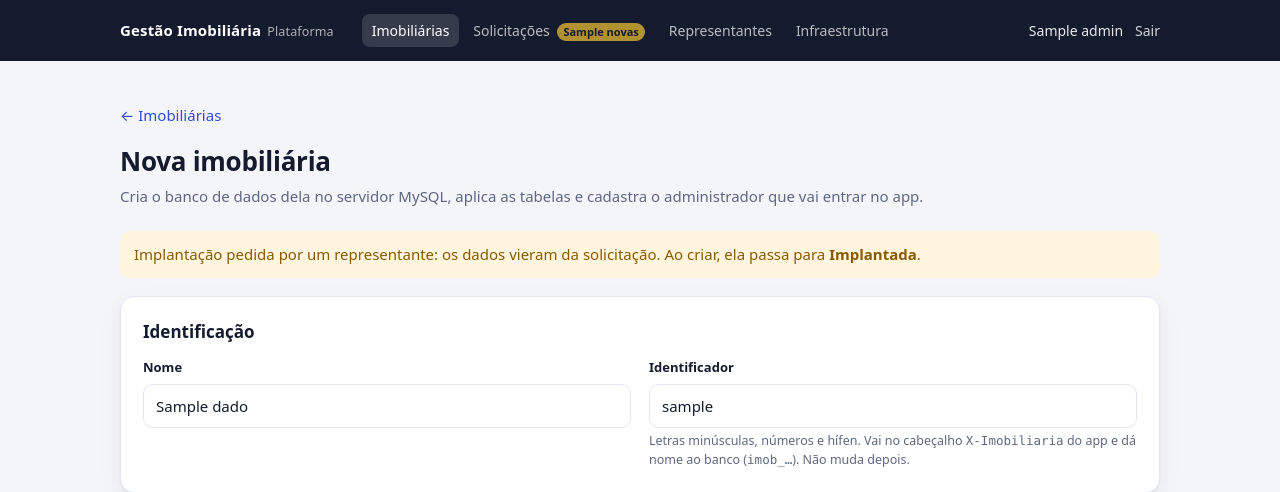
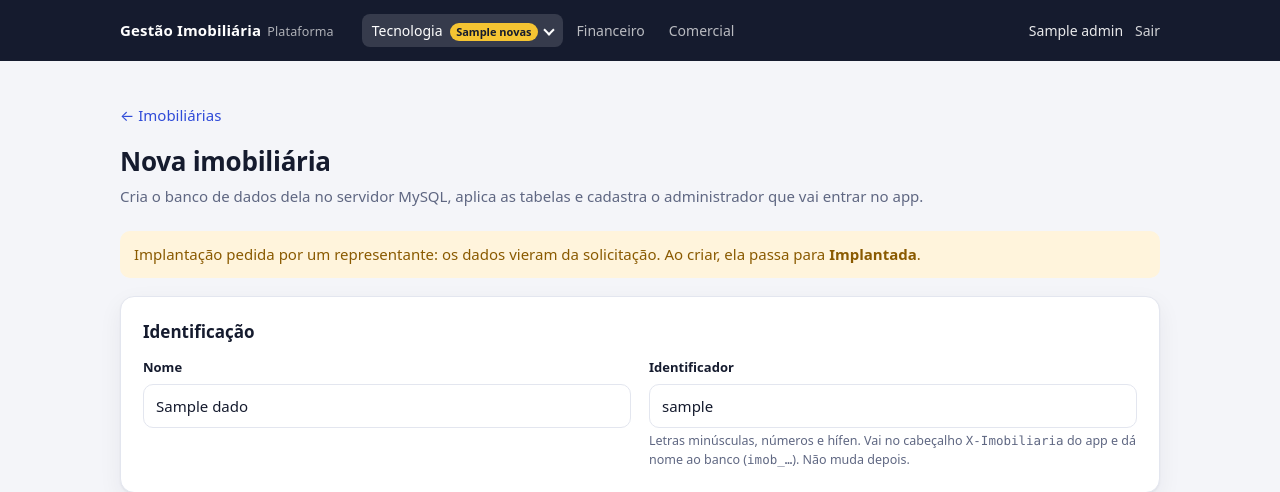
Before and after one commit to SystemsSoft/conectabco-servidor-, a Python web app: template app/central/templates/nova.html in a window 1280 px wide. Shown: the top 492 px of the page. Run offline with Jinja, Linux system fonts and the light colour scheme; the template is opened without the code that fills it: most values are stand-ins (such as "Sample title", 1, 10 or a date in 2020).

Commit message:
first commmit

```diff
--- a/app/central/services.py
+++ b/app/central/services.py
@@ -20,7 +20,8 @@ from app.core.ulid import novo_ulid
 RAIZ = Path(__file__).resolve().parents[2]
 _SLUG = re.compile(r"^[a-z0-9](?:[a-z0-9-]{0,38}[a-z0-9])?$")
 # Caminhos do painel (/plataforma/<slug>) que não podem virar imobiliária.
-_RESERVADOS = {"nova", "entrar", "sair", "infraestrutura", "solicitacoes", "representantes"}
+_RESERVADOS = {"nova", "entrar", "sair", "infraestrutura", "solicitacoes", "representantes",
+                "financeiro", "comercial"}
 _BANCO = re.compile(r"^[a-z0-9_]{1,64}$")
 _DOMINIO = re.compile(r"^[a-z0-9](?:[a-z0-9-]*[a-z0-9])?(?:\.[a-z0-9](?:[a-z0-9-]*[a-z0-9])?)*$")
 _COR = re.compile(r"^#[0-9a-f]{6}$")
--- a/app/central/templates/_base.html
+++ b/app/central/templates/_base.html
@@ -85,6 +85,18 @@
     header.topo .abas a:hover { opacity: 1; text-decoration: none; background: rgba(255,255,255,.08); }
     header.topo .abas a.atual { opacity: 1; background: rgba(255,255,255,.14); }
     header.topo .abas .contador { display: inline-block; min-width: 18px; padding: 0 6px; margin-left: 4px; border-radius: 999px; background: #f5c432; color: #151b2e; font-size: 11px; font-weight: 700; line-height: 18px; text-align: center; }
+    header.topo .abas { align-items: center; }
+    header.topo .grupo { position: relative; }
+    header.topo .grupo > summary { list-style: none; cursor: pointer; color: #fff; opacity: .7; padding: 6px 10px; border-radius: 8px; font-size: 14px; margin: 0; user-select: none; }
+    header.topo .grupo > summary::-webkit-details-marker { display: none; }
+    header.topo .grupo > summary::after { content: ""; display: inline-block; margin-left: 7px; width: 6px; height: 6px; border-right: 2px solid currentColor; border-bottom: 2px solid currentColor; transform: translateY(-2px) rotate(45deg); }
+    header.topo .grupo[open] > summary::after { transform: translateY(1px) rotate(-135deg); }
+    header.topo .grupo > summary:hover, header.topo .grupo[open] > summary { opacity: 1; background: rgba(255,255,255,.08); }
+    header.topo .grupo.atual > summary { opacity: 1; background: rgba(255,255,255,.14); }
+    header.topo .submenu { position: absolute; top: calc(100% + 8px); left: 0; z-index: 20; min-width: 210px; padding: 6px; background: #fff; border: 1px solid var(--linha); border-radius: 12px; box-shadow: 0 12px 32px rgba(21,27,46,.22); display: flex; flex-direction: column; }
+    header.topo .submenu a { color: var(--tinta); opacity: 1; padding: 9px 12px; border-radius: 8px; font-size: 14px; display: flex; justify-content: space-between; align-items: center; gap: 12px; }
+    header.topo .submenu a:hover { background: var(--fundo); }
+    header.topo .submenu a.atual { background: var(--tinta); color: #fff; }
     @media (max-width: 560px) { header.topo .dentro { flex-wrap: wrap; } header.topo .abas { order: 3; margin-left: 0; width: 100%; } }
     .numero { font-size: 28px; font-weight: 700; letter-spacing: -.01em; line-height: 1.2; }
     .rotulo { color: var(--suave); font-size: 12.5px; }
@@ -111,14 +123,22 @@
       {% block menu %}
       {% if admin %}
       {% set caminho = request.url.path %}
-      {% set secoes = [("/plataforma/solicitacoes", "Solicitações"), ("/plataforma/representantes", "Representantes"), ("/plataforma/infraestrutura", "Infraestrutura")] %}
-      {% set aba = namespace(outra=false) %}
-      {% for destino, _ in secoes %}{% if caminho.startswith(destino) %}{% set aba.outra = true %}{% endif %}{% endfor %}
-      <nav class="abas">
-        <a href="/plataforma"{% if not aba.outra %} class="atual"{% endif %}>Imobiliárias</a>
-        {% for destino, rotulo in secoes %}
-        <a href="{{ destino }}"{% if caminho.startswith(destino) %} class="atual"{% endif %}>{{ rotulo }}{% if destino.endswith("solicitacoes") and novas %} <span class="contador">{{ novas }}</span>{% endif %}</a>
-        {% endfor %}
+      {% set area = "financeiro" if caminho.startswith("/plataforma/financeiro") else ("comercial" if caminho.startswith("/plataforma/comercial") else "tecnologia") %}
+      {% set tecnologia = [("/plataforma/solicitacoes", "Solicitações"), ("/plataforma/representantes", "Representantes"), ("/plataforma/infraestrutura", "Infraestrutura")] %}
+      {% set item = namespace(destino="/plataforma") %}
+      {% for destino, _ in tecnologia %}{% if caminho.startswith(destino) %}{% set item.destino = destino %}{% endif %}{% endfor %}
+      <nav class="abas" aria-label="Áreas da plataforma">
+        <details class="grupo{% if area == 'tecnologia' %} atual{% endif %}">
+          <summary>Tecnologia{% if novas %} <span class="contador">{{ novas }}</span>{% endif %}</summary>
+          <div class="submenu">
+            <a href="/plataforma"{% if area == "tecnologia" and item.destino == "/plataforma" %} class="atual"{% endif %}>Imobiliárias</a>
+            {% for destino, rotulo in tecnologia %}
+            <a href="{{ destino }}"{% if item.destino == destino and area == "tecnologia" %} class="atual"{% endif %}>{{ rotulo }}{% if destino.endswith("solicitacoes") and novas %} <span class="contador">{{ novas }}</span>{% endif %}</a>
+            {% endfor %}
+          </div>
+        </details>
+        <a href="/plataforma/financeiro"{% if area == "financeiro" %} class="atual"{% endif %}>Financeiro</a>
+        <a href="/plataforma/comercial"{% if area == "comercial" %} class="atual"{% endif %}>Comercial</a>
       </nav>
       <div class="quem">
         <span>{{ admin.nome }}</span>
@@ -144,6 +164,13 @@
         });
       });
     });
+    // Menu Tecnologia: fecha ao clicar fora ou com Esc.
+    document.addEventListener('click', function (e) {
+      document.querySelectorAll('details.grupo[open]').forEach(function (g) { if (!g.contains(e.target)) g.removeAttribute('open'); });
+    });
+    document.addEventListener('keydown', function (e) {
+      if (e.key === 'Escape') document.querySelectorAll('details.grupo[open]').forEach(function (g) { g.removeAttribute('open'); });
+    });
     // Evita enviar duas vezes (criar uma imobiliária leva alguns segundos).
     document.querySelectorAll('form[data-demora]').forEach(function (f) {
       f.addEventListener('submit', function () {
--- /dev/null
+++ b/app/central/templates/em_breve.html
@@ -0,0 +1,6 @@
+{% extends "_base.html" %}
+{% block titulo %}{{ area }}{% endblock %}
+{% block conteudo %}
+<h1>{{ area }}</h1>
+<div class="cartao"><div class="vazio">Esta área ainda não tem funcionalidades. Em breve.</div></div>
+{% endblock %}
```
Also changed, not shown: app/central/painel.py (+10 -0 lines), tests/central/test_representantes.py (+18 -0 lines).
